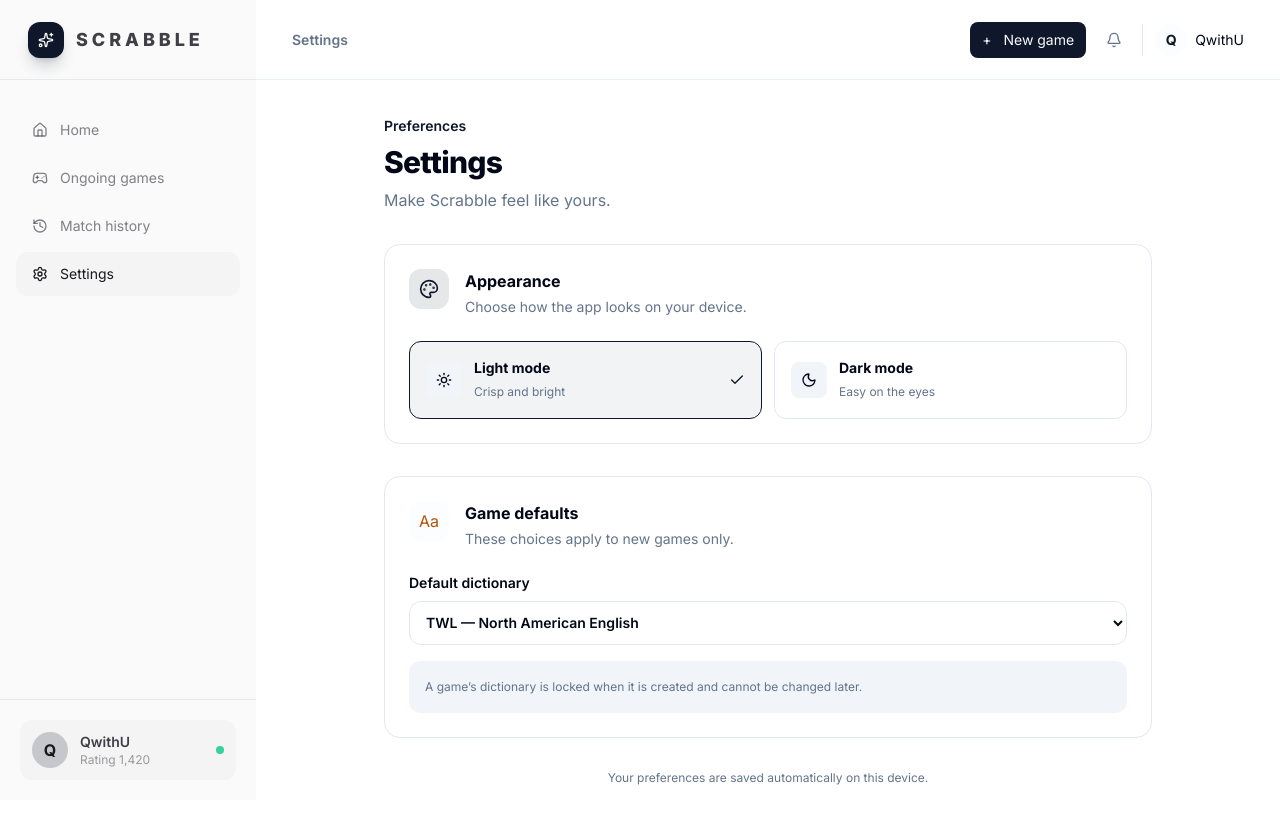
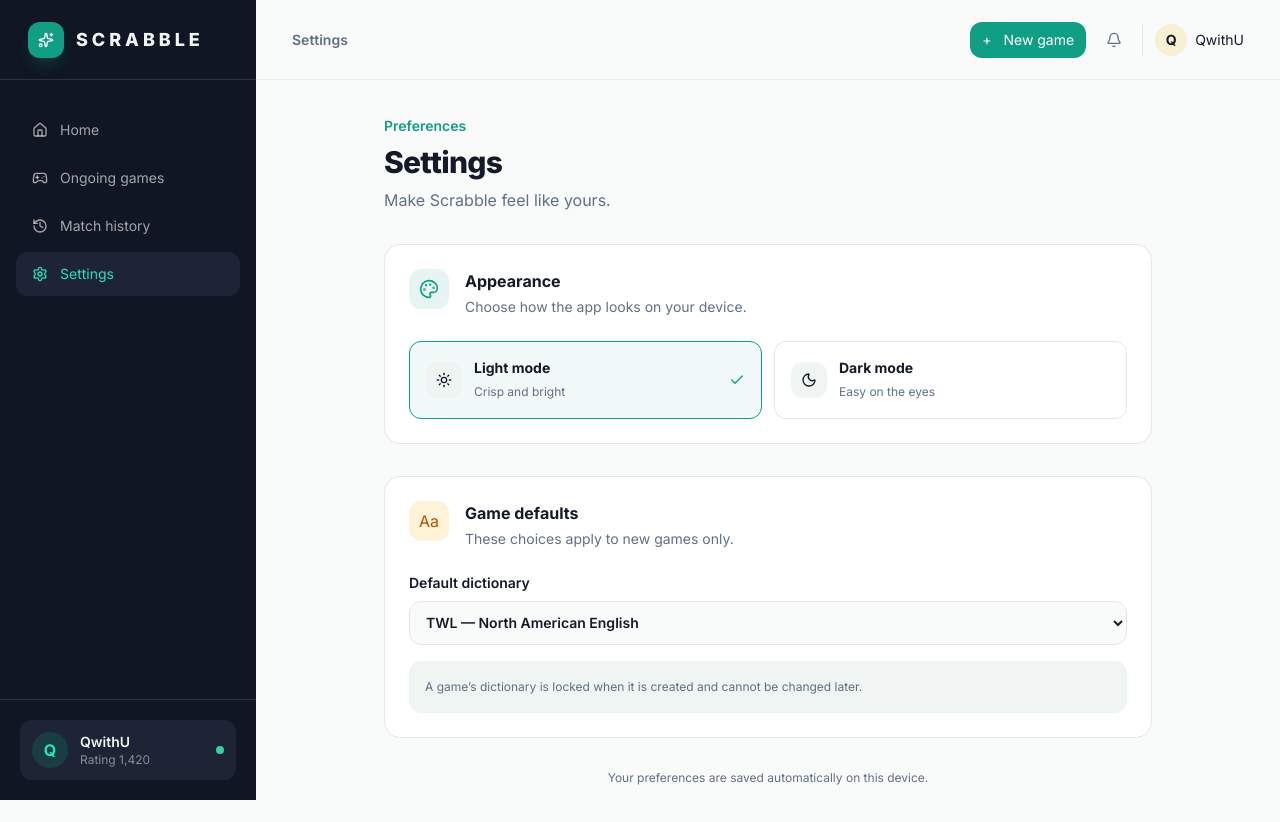
Before and after one commit to shawwnn/scrabble-ai-assistant, a React (Vite) app: page /settings in a window 1280 px wide. Built offline with nearby package versions, Linux system fonts and the light colour scheme.

Commit message:
Update color palette to green theme for light and dark modes

```diff
--- a/client/global.css
+++ b/client/global.css
@@ -12,89 +12,74 @@
    * A different format will require also updating the theme in tailwind.config.ts.
   */
   :root {
-    --background: 0 0% 100%;
-    --foreground: 222.2 84% 4.9%;
+    --background: 160 25% 98%;
+    --foreground: 222 35% 12%;
 
     --card: 0 0% 100%;
-    --card-foreground: 222.2 84% 4.9%;
+    --card-foreground: 222 35% 12%;
 
     --popover: 0 0% 100%;
-    --popover-foreground: 222.2 84% 4.9%;
+    --popover-foreground: 222 35% 12%;
 
-    --primary: 222.2 47.4% 11.2%;
-    --primary-foreground: 210 40% 98%;
+    --primary: 169 82% 34%;
+    --primary-foreground: 0 0% 100%;
 
-    --secondary: 210 40% 96.1%;
-    --secondary-foreground: 222.2 47.4% 11.2%;
+    --secondary: 163 31% 93%;
+    --secondary-foreground: 169 54% 22%;
 
-    --muted: 210 40% 96.1%;
-    --muted-foreground: 215.4 16.3% 46.9%;
+    --muted: 160 20% 95%;
+    --muted-foreground: 215 16% 45%;
 
-    --accent: 210 40% 96.1%;
-    --accent-foreground: 222.2 47.4% 11.2%;
+    --accent: 43 96% 59%;
+    --accent-foreground: 222 35% 12%;
 
     --destructive: 0 84.2% 60.2%;
     --destructive-foreground: 210 40% 98%;
 
     --border: 214.3 31.8% 91.4%;
     --input: 214.3 31.8% 91.4%;
-    --ring: 222.2 84% 4.9%;
+    --ring: 169 82% 34%;
 
-    --radius: 0.5rem;
+    --radius: 0.75rem;
 
-    --sidebar-background: 0 0% 98%;
-
-    --sidebar-foreground: 240 5.3% 26.1%;
-
-    --sidebar-primary: 240 5.9% 10%;
-
-    --sidebar-primary-foreground: 0 0% 98%;
-
-    --sidebar-accent: 240 4.8% 95.9%;
-
-    --sidebar-accent-foreground: 240 5.9% 10%;
-
-    --sidebar-border: 220 13% 91%;
-
-    --sidebar-ring: 217.2 91.2% 59.8%;
+    --sidebar-background: 222 36% 10%;
+    --sidebar-foreground: 160 25% 95%;
+    --sidebar-primary: 169 75% 52%;
+    --sidebar-primary-foreground: 222 36% 10%;
+    --sidebar-accent: 222 30% 16%;
+    --sidebar-accent-foreground: 160 25% 95%;
+    --sidebar-border: 222 24% 22%;
+    --sidebar-ring: 169 75% 52%;
   }
 
   .dark {
-    --background: 222.2 84% 4.9%;
-    --foreground: 210 40% 98%;
-
-    --card: 222.2 84% 4.9%;
-    --card-foreground: 210 40% 98%;
-
-    --popover: 222.2 84% 4.9%;
-    --popover-foreground: 210 40% 98%;
-
-    --primary: 210 40% 98%;
-    --primary-foreground: 222.2 47.4% 11.2%;
-
-    --secondary: 217.2 32.6% 17.5%;
-    --secondary-foreground: 210 40% 98%;
-
-    --muted: 217.2 32.6% 17.5%;
-    --muted-foreground: 215 20.2% 65.1%;
-
-    --accent: 217.2 32.6% 17.5%;
-    --accent-foreground: 210 40% 98%;
-
-    --destructive: 0 62.8% 30.6%;
-    --destructive-foreground: 210 40% 98%;
-
-    --border: 217.2 32.6% 17.5%;
-    --input: 217.2 32.6% 17.5%;
-    --ring: 212.7 26.8% 83.9%;
-    --sidebar-background: 240 5.9% 10%;
-    --sidebar-foreground: 240 4.8% 95.9%;
-    --sidebar-primary: 224.3 76.3% 48%;
-    --sidebar-primary-foreground: 0 0% 100%;
-    --sidebar-accent: 240 3.7% 15.9%;
-    --sidebar-accent-foreground: 240 4.8% 95.9%;
-    --sidebar-border: 240 3.7% 15.9%;
-    --sidebar-ring: 217.2 91.2% 59.8%;
+    --background: 222 36% 10%;
+    --foreground: 160 25% 95%;
+    --card: 222 30% 14%;
+    --card-foreground: 160 25% 95%;
+    --popover: 222 30% 14%;
+    --popover-foreground: 160 25% 95%;
+    --primary: 169 75% 52%;
+    --primary-foreground: 222 36% 10%;
+    --secondary: 222 25% 20%;
+    --secondary-foreground: 160 25% 95%;
+    --muted: 222 25% 20%;
+    --muted-foreground: 215 16% 65%;
+    --accent: 43 96% 59%;
+    --accent-foreground: 222 36% 10%;
+    --destructive: 0 62.8% 40%;
+    --destructive-foreground: 0 0% 100%;
+    --border: 222 22% 25%;
+    --input: 222 22% 25%;
+    --ring: 169 75% 52%;
+    --sidebar-background: 222 36% 7%;
+    --sidebar-foreground: 160 25% 95%;
+    --sidebar-primary: 169 75% 52%;
+    --sidebar-primary-foreground: 222 36% 10%;
+    --sidebar-accent: 222 30% 15%;
+    --sidebar-accent-foreground: 160 25% 95%;
+    --sidebar-border: 222 22% 19%;
+    --sidebar-ring: 169 75% 52%;
   }
 }
 
```
